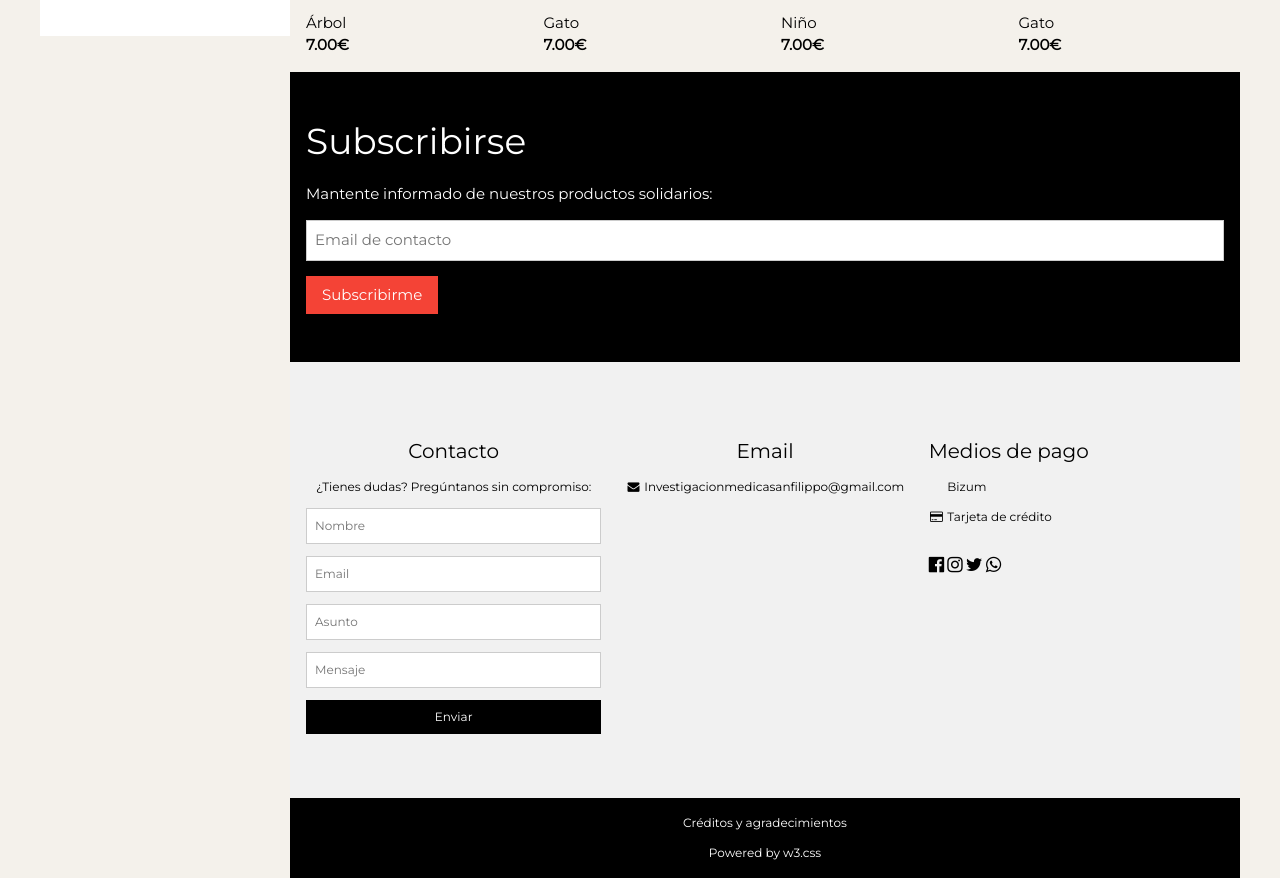
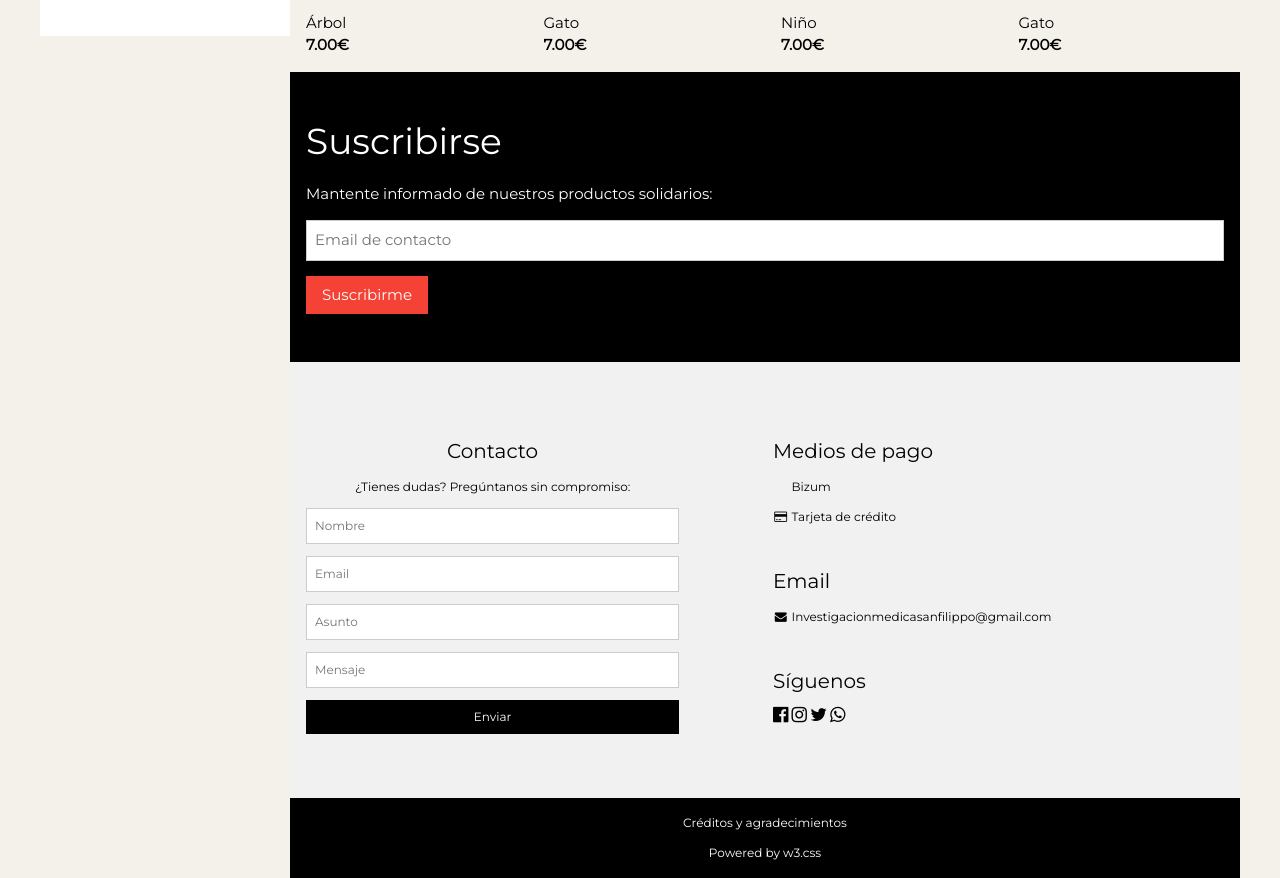
Before and after one commit to asocmedsanfilippo/.github.io, a plain HTML site: page tiendasolidaria.html in a window 1280 px wide. Shown: the part 764-1642 px from the top of the page. Drawn offline with Linux system fonts and the light colour scheme.

Commit message:
Ajustes.

```diff
--- a/tiendasolidaria.html
+++ b/tiendasolidaria.html
@@ -83,7 +83,7 @@ body,h1,h2,h3,h4,h5,h6,.w3-wide {font-family: "Montserrat", sans-serif;}
  <!-- </div> -->
 
   <div class="w3-container w3-text-grey" id="bisuteria">
-    <p>4 items</p>
+    <p>4 artículos</p>
   </div>
 
   <!-- Product grid -->
@@ -183,16 +183,16 @@ body,h1,h2,h3,h4,h5,h6,.w3-wide {font-family: "Montserrat", sans-serif;}
 
   <!-- Subscribe section -->
   <div class="w3-container w3-black w3-padding-32">
-    <h1>Subscribirse</h1>
+    <h1>Suscribirse</h1>
     <p>Mantente informado de nuestros productos solidarios:</p>
     <p><input class="w3-input w3-border" type="text" placeholder="Email de contacto" style="width:100%"></p>
-    <button type="button" class="w3-button w3-red w3-margin-bottom">Subscribirme</button>
+    <button type="button" class="w3-button w3-red w3-margin-bottom">Suscribirme</button>
   </div>
 
   <!-- Footer -->
   <footer class="w3-padding-64 w3-light-grey w3-small w3-center" id="footer">
     <div class="w3-row-padding">
-      <div class="w3-col s4">
+      <div class="w3-col s5">
         <h4>Contacto</h4>
         <p>¿Tienes dudas? Pregúntanos sin compromiso: </p>
         <form action="/action_page.php" target="_blank">
@@ -204,18 +204,19 @@ body,h1,h2,h3,h4,h5,h6,.w3-wide {font-family: "Montserrat", sans-serif;}
         </form>
       </div>
 
-      <div class="w3-col s4">
+      <div class="w3-col s1 w3-justify"><p></p></div>
+
+      <div class="w3-col s5 w3-justify">
+        <h4>Medios de pago</h4>
+        <p><i class="fa fa-fw fa-cc-bizum"></i> Bizum</p>
+        <p><i class="fa fa-fw fa-credit-card"></i> Tarjeta de crédito</p>
+        <br>
         <h4>Email</h4>
         <!-- <p><i class="fa fa-fw fa-map-marker"></i> Company Name</p> -->
         <!-- <p><i class="fa fa-fw fa-phone"></i> 0044123123</p> -->
         <p><i class="fa fa-fw fa-envelope"></i> Investigacionmedicasanfilippo@gmail.com</p>
-      </div>
-
-      <div class="w3-col s4 w3-justify">
-        <h4>Medios de pago</h4>
-        <p><i class="fa fa-fw fa-cc-bizum"></i> Bizum</p>
-        <p><i class="fa fa-fw fa-credit-card"></i> Tarjeta de crédito</p>
         <br>
+        <h4>Síguenos</h4>
 		<a href="" target="blank"><i class="fa fa-facebook-official w3-hover-opacity w3-large"></i></a>
 		<a href="" target="blank"><i class="fa fa-instagram w3-hover-opacity w3-large"></i></a>
 		<a href="" target="blank"><i class="fa fa-twitter w3-hover-opacity w3-large"></i></a>
```
